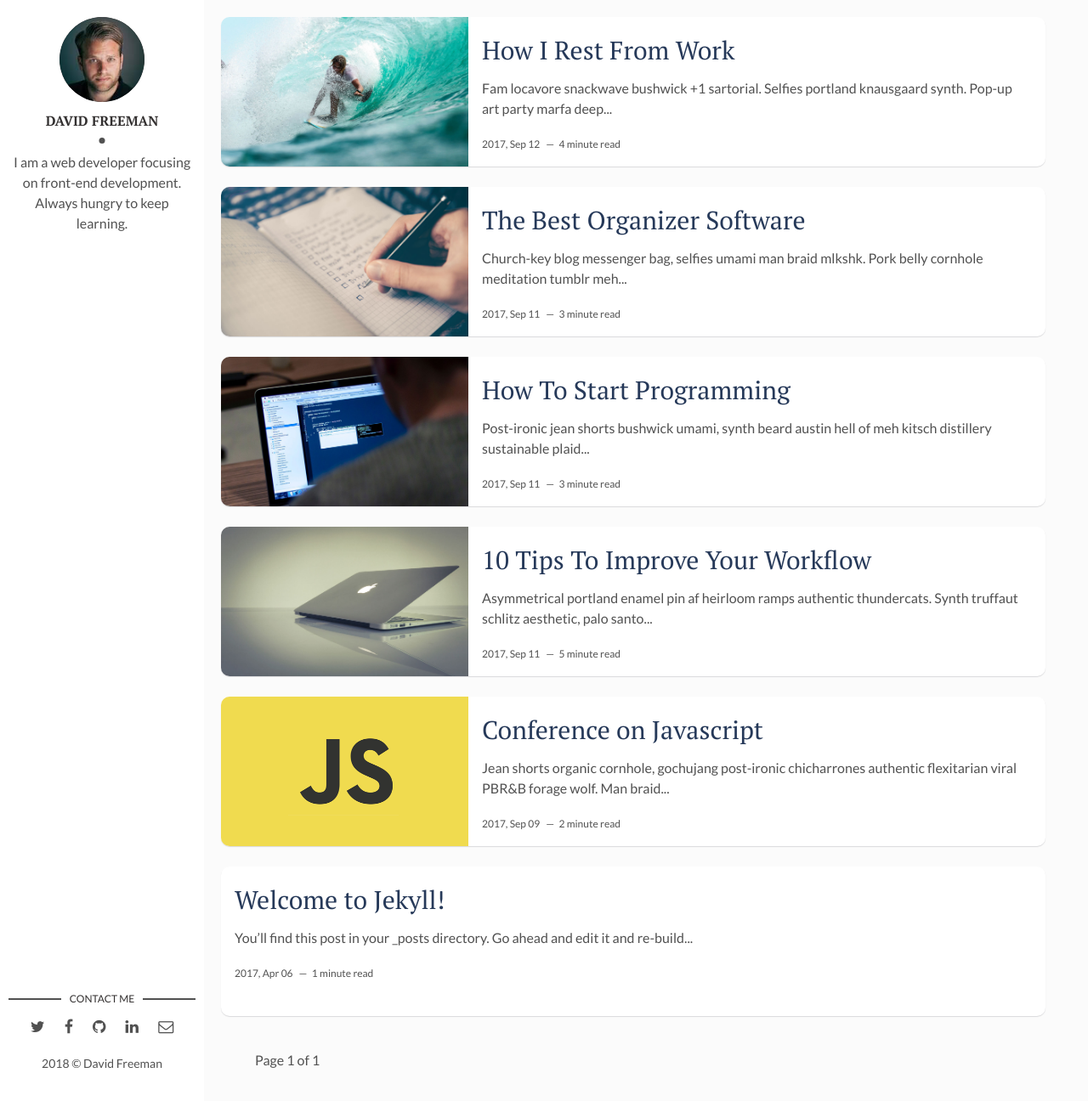
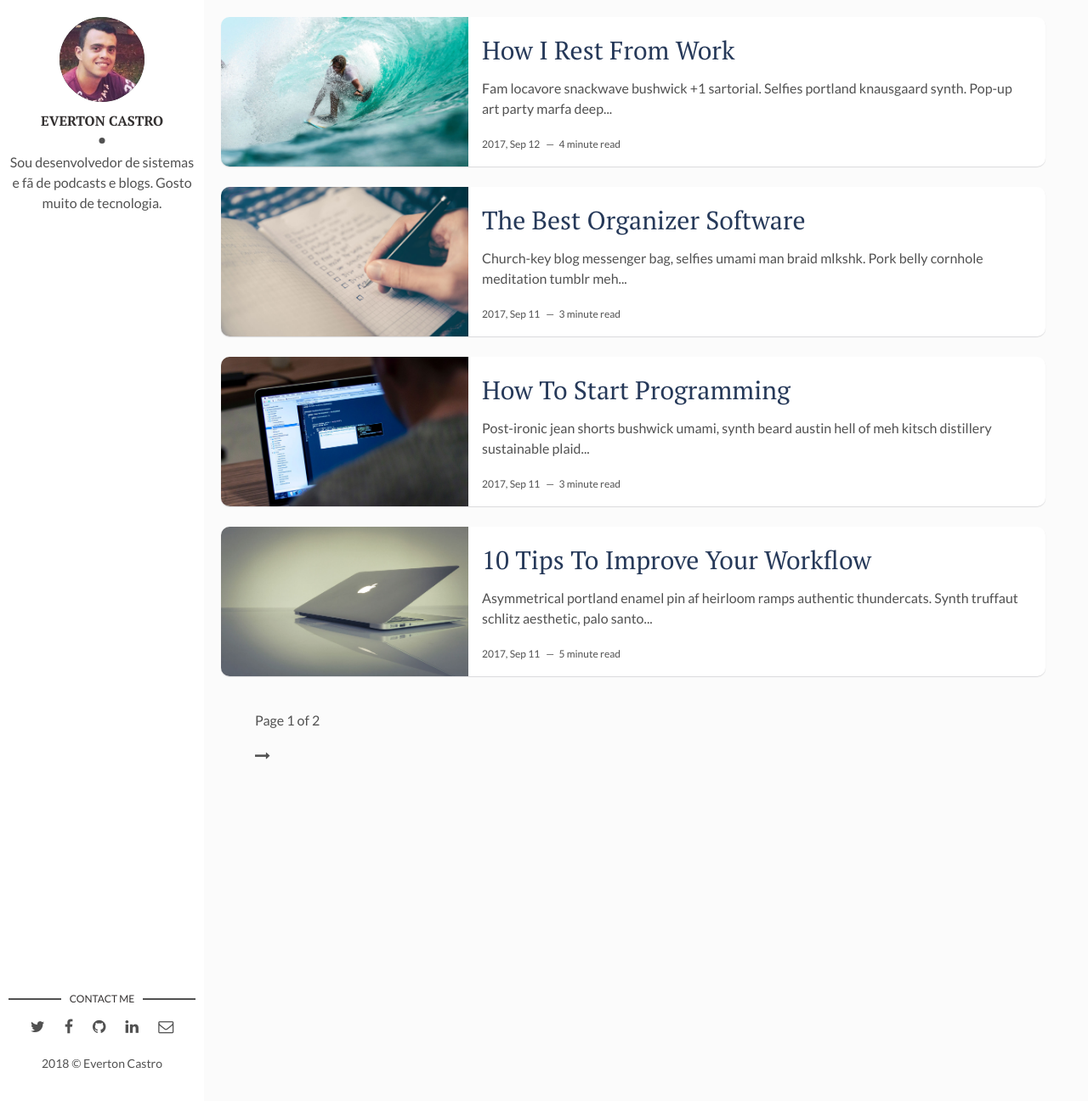
Before and after one commit to evertoncastro/evertoncastro.com, a Jekyll site: the page built from index.html, in a window 1280 px wide and 1296 px high. Shown: the whole window at 85% size. Built offline with Jekyll 4.4.1, drawn with Linux system fonts in a browser that asks for light colours; the list of posts is cut into pages by our own code.

Commit message:
Updating personal info

```diff
--- a/_config.yml
+++ b/_config.yml
@@ -1,22 +1,22 @@
-title: Hello, world! I'm David Freeman
+title: Everton
 description: > # this means to ignore newlines until "baseurl:"
   Write an awesome description for your new site here. You can edit this
   line in _config.yml. It will appear in your document head meta (for
   Google search results) and in your feed.xml site description.
 permalink: ':title/'
-baseurl: "" # the subpath of your site, e.g. /blog
+baseurl: ""
 url: "" # the base hostname & protocol for your site, e.g. http://example.com
-site-twitter: #if your site has a twitter account, enter it here
+site-twitter:
 
 # Author Settings
-author: David Freeman # add your name
-author-img: david-freeman.jpg # add your photo
-about-author: I am a web developer focusing on front-end development. Always hungry to keep learning. # add description
-social-twitter: # add your Twitter handle
-social-facebook: # add your Facebook handle
-social-github: artemsheludko # add your Github handle
-social-linkedin: # add your Linkedin handle
-social-email: # add your Email address
+author: Everton Castro
+author-img: me.jpg
+about-author: Sou desenvolvedor de sistemas e fã de podcasts e blogs. Gosto muito de tecnologia.
+social-twitter: evertonCastroSP
+social-facebook: everton.decastro.12
+social-github: evertoncastro
+social-linkedin: evertonfatecit
+social-email: evertoncastro.sp@gmail.com
 
 # Disqus
 discus-identifier: mr-brown # add your discus identifier
@@ -30,7 +30,7 @@ plugins:
   - jekyll-sitemap
   - jekyll-paginate
 
-paginate: 8
+paginate: 4
 paginate_path: "/page/:num"
 
 exclude: ["node_modules", "gulpfile.js", "package.json", "yarn.lock"]
--- a/_layouts/main.html
+++ b/_layouts/main.html
@@ -39,7 +39,7 @@ layout: default
         {% if site.social-email %}
           <li class="email"><a href="mailto:{{site.social-email}}"><i class="fa fa-envelope-o"></i></a></li>
         {% else %}
-          <li class="email"><a href="mailto:example.david@blog.com"><i class="fa fa-envelope-o" aria-hidden="true"></i></a></li>
+          <li class="email"><a href="mailto:evertoncastro.sp@gmail.com"><i class="fa fa-envelope-o" aria-hidden="true"></i></a></li>
         {% endif %}
       </ul>
     </section> <!-- End Section Contact -->
```
Also changed, not shown: Gemfile.lock, assets/img/david-freeman.jpg (deleted), assets/img/me.jpg (added).
